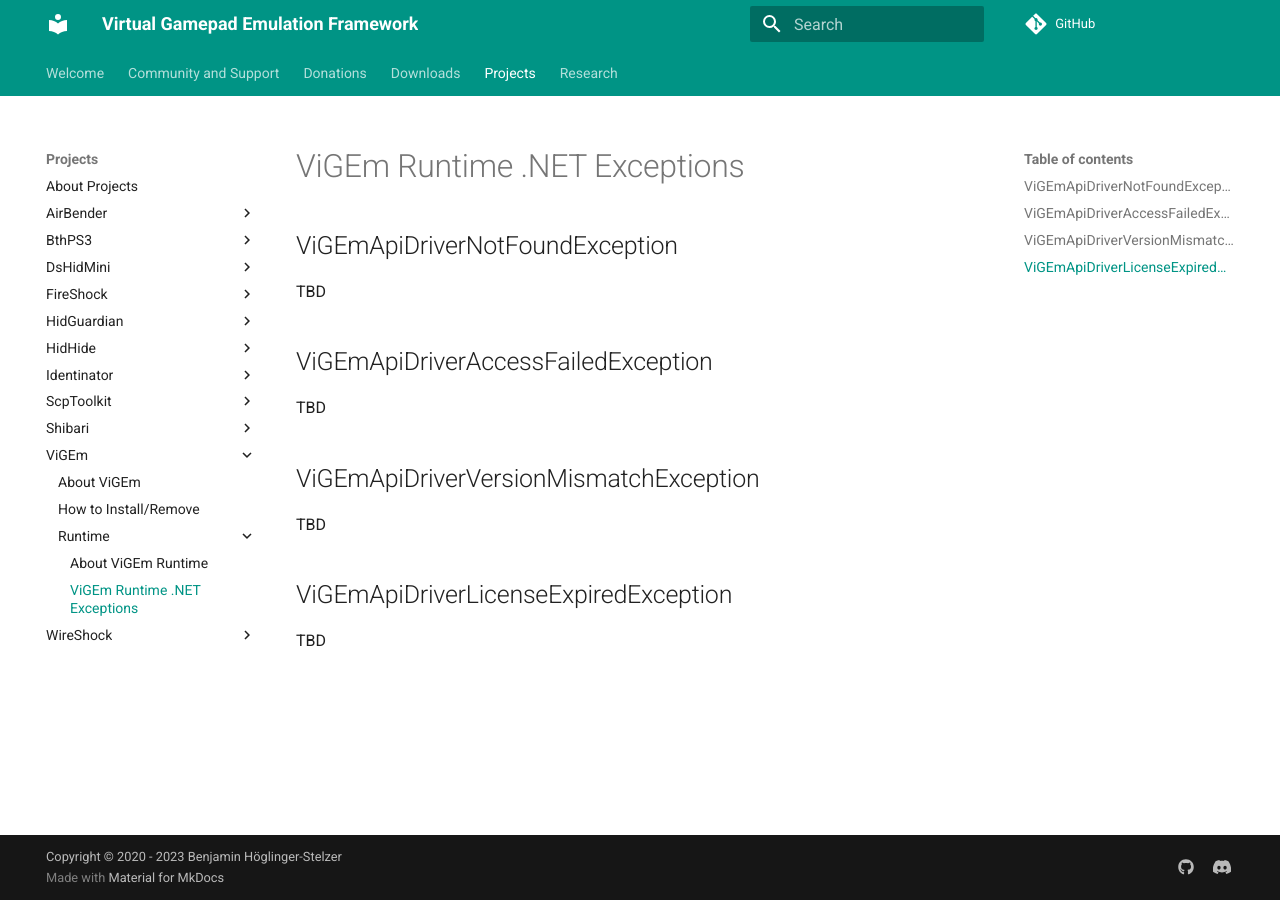
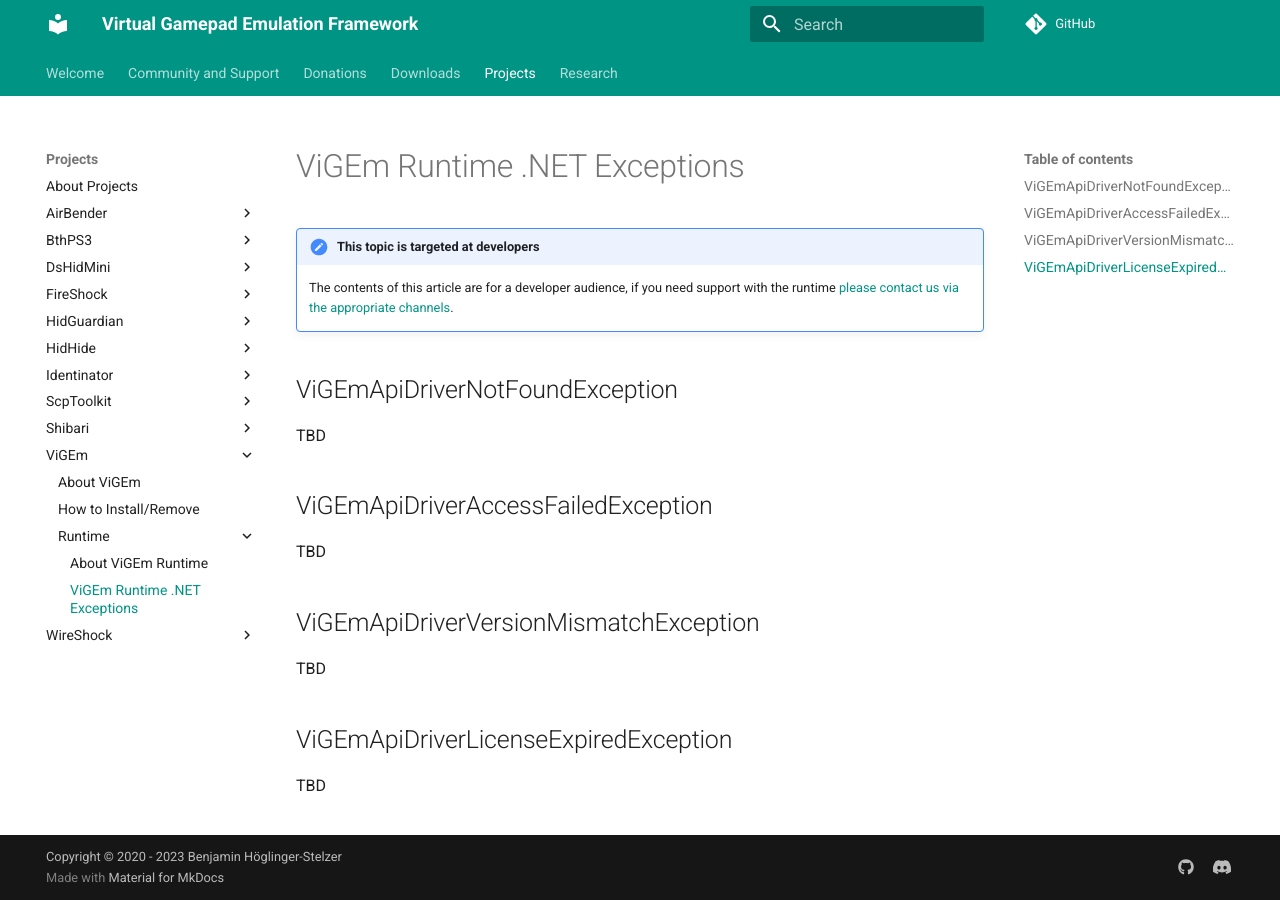
Before and after one commit to nefarius/ViGEm.github.io, an MkDocs documentation site: the page built from docs/projects/ViGEm/Runtime/Exceptions.md, in a window 1280 px wide. Built offline with MkDocs 1.6.1 and Material for MkDocs 9.7.7, drawn with Linux system fonts in a browser that asks for light colours; comment, search, counter and statistics services are not loaded.

Commit message:
Added banner

```diff
--- a/docs/projects/ViGEm/Runtime/Exceptions.md
+++ b/docs/projects/ViGEm/Runtime/Exceptions.md
@@ -1,4 +1,7 @@
 # ViGEm Runtime .NET Exceptions
+
+!!! attention "This topic is targeted at developers"
+    The contents of this article are for a developer audience, if you need support with the runtime [please contact us via the appropriate channels](https://vigem.org/Community-Support/).
 
 ## ViGEmApiDriverNotFoundException
 
```
